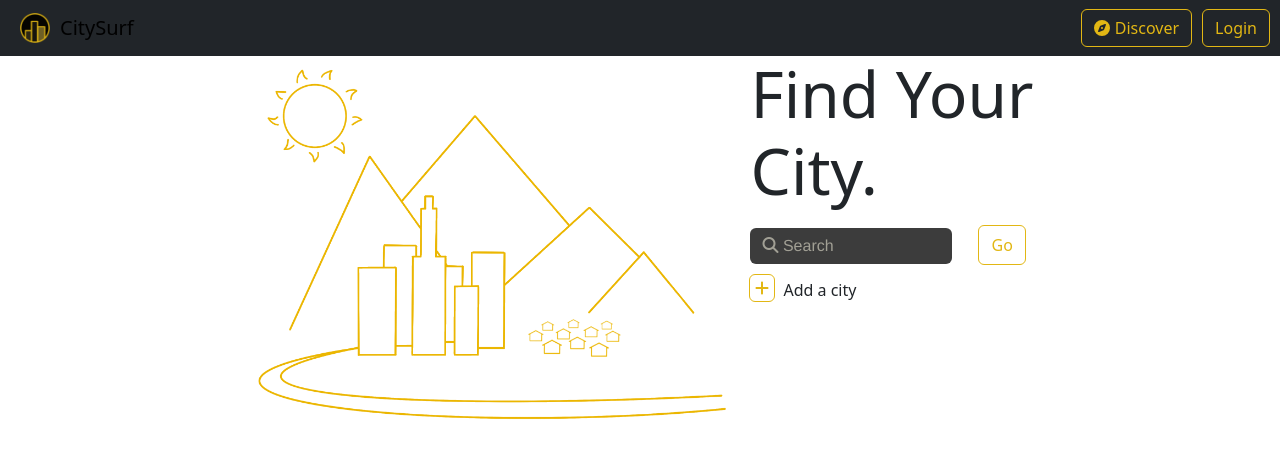
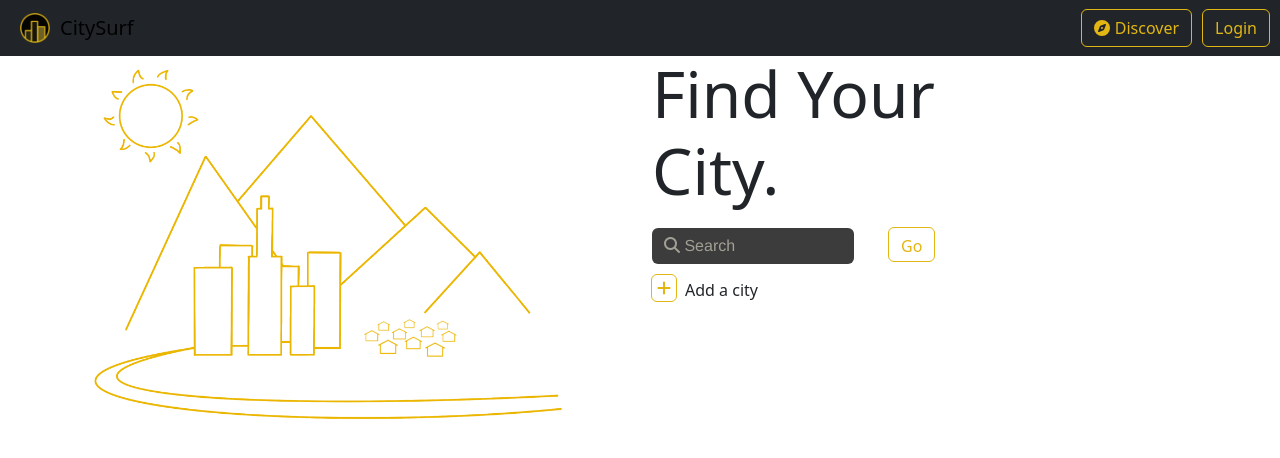
Before and after one commit to scottwmaxwell/CitySurf, a React (Create React App) app in the folder react-app/: page / in a window 1280 px wide. Shown: the top 458 px of the page. Built offline with nearby package versions, Linux system fonts and the light colour scheme.

Commit message:
Added city search input removal and changed structure of home page

```diff
--- a/react-app/src/components/Navbar/Nav.css
+++ b/react-app/src/components/Navbar/Nav.css
@@ -20,7 +20,7 @@
 }
 
 .nav-items{
-    margin-right:10px;
+    padding-right:10px;
 }
 
 /* .btn-outline-custom {
--- a/react-app/src/components/Navbar/Nav.tsx
+++ b/react-app/src/components/Navbar/Nav.tsx
@@ -11,10 +11,8 @@ function Nav(){
                 <span className="brand-text">CitySurf</span>
             </a>
             <div className="nav-items">
-
                 <a className='btn btn-dark btn-outline-custom'>
                         <FontAwesomeIcon className="discover-icon" icon={faCompass} color="#E2B714"/>
-
                     <span>Discover</span>
                 </a>
                 <a className='btn btn-dark btn-outline-custom'>Login</a>
--- a/react-app/src/pages/home/Home.css
+++ b/react-app/src/pages/home/Home.css
@@ -27,9 +27,11 @@
 }
 
 .go-btn{
-    max-height: 40px;
-    margin-top:7px;
+    max-height: 35px;
+    margin-top:9px;
     /* min-width:60px; */
+    margin-left:none !important;
+    padding:none !important;
 }
 
 .add-btn{
@@ -45,7 +47,7 @@
 }
 
 .add-btn:hover .add-city-icon{
-    color:white;
+    color:rgb(202, 202, 202) !important;
 }
 
 .add-btn-container{
@@ -54,6 +56,27 @@
     gap: 8px; /* Adjust the gap between button and text as needed */
 }
 
+.input-container{
+    display: flex;
+    align-items:end;
+    gap: 8px; /* Adjust the gap between button and text as needed */
+}
+
+.remove-btn{
+    margin:none;
+    margin-left:none !important;
+    padding: none !important;
+    padding-left:none !important;
+    color:#E2B714 !important;
+    background: none;
+    border:none;
+}
+
+/* .remove-btn:hover{
+    border:none;
+    color:rgb(202, 202, 202);
+} */
+
 .art{
     max-width:60vh;
 }
--- a/react-app/src/pages/home/Home.tsx
+++ b/react-app/src/pages/home/Home.tsx
@@ -8,7 +8,8 @@ import art from "../../assets/citysurfart.png"
 
 function Home(){
 
-    const [cityInputs, setCityInputs] = useState(["city0"]);
+    const [cityInputs, setCityInputs] = useState(["city1"]);
+    const [showAddButton, setShowAddButton] = useState(true);
 
     const handleChange = (event: any) => {
         // setSelectedCity(event.target.value);
@@ -20,7 +21,24 @@ function Home(){
         if(cityInputs.length < 3){
             const newId = "city" + (cityInputs.length + 1).toString();
             setCityInputs([...cityInputs, newId]);
+
+            if(cityInputs.length >= 2) setShowAddButton(false);
         }
+    };
+
+    const handleRemove = (event: any) => {
+        event.preventDefault();
+        const idToRemove = event.target.id;
+
+        // Use the function form of setCityInputs to work with the latest state
+        setCityInputs(prevCityInputs => {
+            const newCityInputs = prevCityInputs.filter(id => id !== idToRemove);
+
+            // Update the button visibility based on the new length
+            setShowAddButton(true);
+
+            return newCityInputs;
+        });
     };
 
     // const locationIcon = <FontAwesomeIcon className="discover-icon" icon={faMapLocationDot} color="#E2B714"/>
@@ -28,7 +46,6 @@ function Home(){
 
     return(
         <div className="container">
-            <div className="d-flex justify-content-center">
                 <div className="row">
                     <div className="col">
                         <img src={art} className="art"></img>
@@ -39,8 +56,9 @@ function Home(){
                         <form className="d-flex">
                             <div className="form-group me-3">
 
+                                {cityInputs.map((id: any) => (
 
-                                {cityInputs.map((id: any) => (
+                                    <div className="input-container">
                                         <input
                                             key={id}
                                             id={id}
@@ -49,10 +67,16 @@ function Home(){
                                             list="list-timezone"
                                             placeholder="&#xf002; Search"
                                         />
+                                        {id!=="city1"?
+                                        <button id={id} onClick={handleRemove} className="remove-btn">X</button>
+                                        :<p></p>}
+                                    </div>
                                 ))}
+                                {showAddButton ?
                                 <div className="add-btn-container">
                                     <button onClick={handleAdd} className="btn add-btn btn-outline-custom">{addCityIcon}</button> Add a city
                                 </div>
+                                : <div className="add-btn-container"></div>}
                                 <datalist id="list-timezone">
                                     <option value="Florence, AZ"></option>
                                     <option value="Gilbert, AZ"></option>
@@ -69,7 +93,6 @@ function Home(){
                     </div>
                 </div>
         </div>
-        </div>
     )
 }
 
```
Lines whose indentation alone changed are shown as unchanged.
